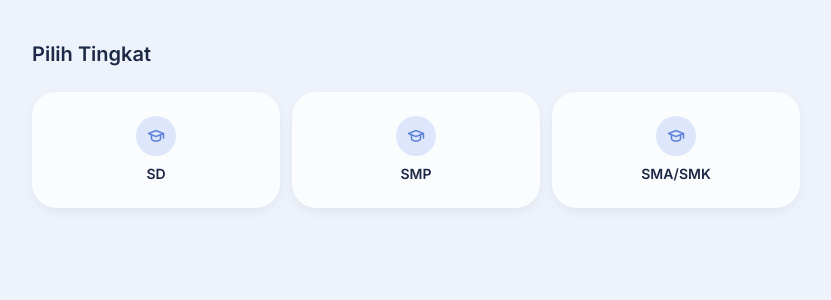
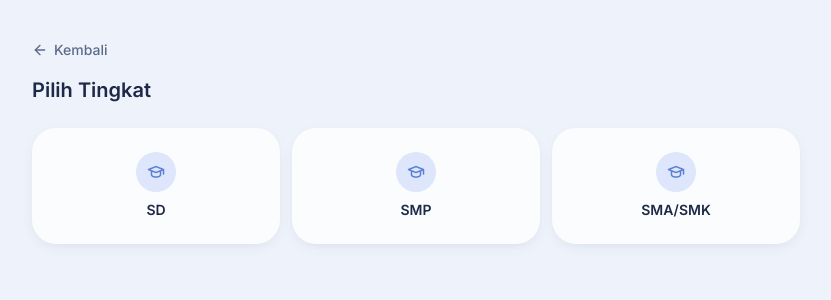
Before and after one commit to rioopr-beep/quizme, a Next.js app: page /school in a window 1280 px wide. Shown: the top 300 px of the page, without its empty margins (224-1055 px from the left). Built offline with nearby package versions, Linux system fonts and the light colour scheme.

Commit message:
Update page.tsx

```diff
--- a/app/(quiz)/school/page.tsx
+++ b/app/(quiz)/school/page.tsx
@@ -1,6 +1,7 @@
 'use client';
 
 import { useRouter } from 'next/navigation';
+import { ArrowLeft } from 'lucide-react';
 import { useLanguage } from '../../../context/LanguageContext';
 import { SCHOOL_LEVELS } from '../../../types/schoolPool';
 
@@ -9,10 +10,20 @@ export default function SchoolLevelPage(): JSX.Element {
   const { language } = useLanguage();
 
   const heading = language === 'id' ? 'Pilih Tingkat' : 'Choose Level';
+  const backLabel = language === 'id' ? 'Kembali' : 'Back';
 
   return (
     <main className="min-h-screen bg-base-bg px-6 py-10 sm:px-10">
       <div className="mx-auto max-w-3xl">
+        <button
+          type="button"
+          onClick={() => router.back()}
+          className="mb-4 flex items-center gap-1.5 text-sm font-medium text-text-secondary transition hover:text-text-primary active:scale-95"
+        >
+          <ArrowLeft className="h-4 w-4" />
+          {backLabel}
+        </button>
+
         <h1 className="text-xl font-semibold text-text-primary mb-6">{heading}</h1>
 
         <div className="grid grid-cols-3 gap-3">
```
